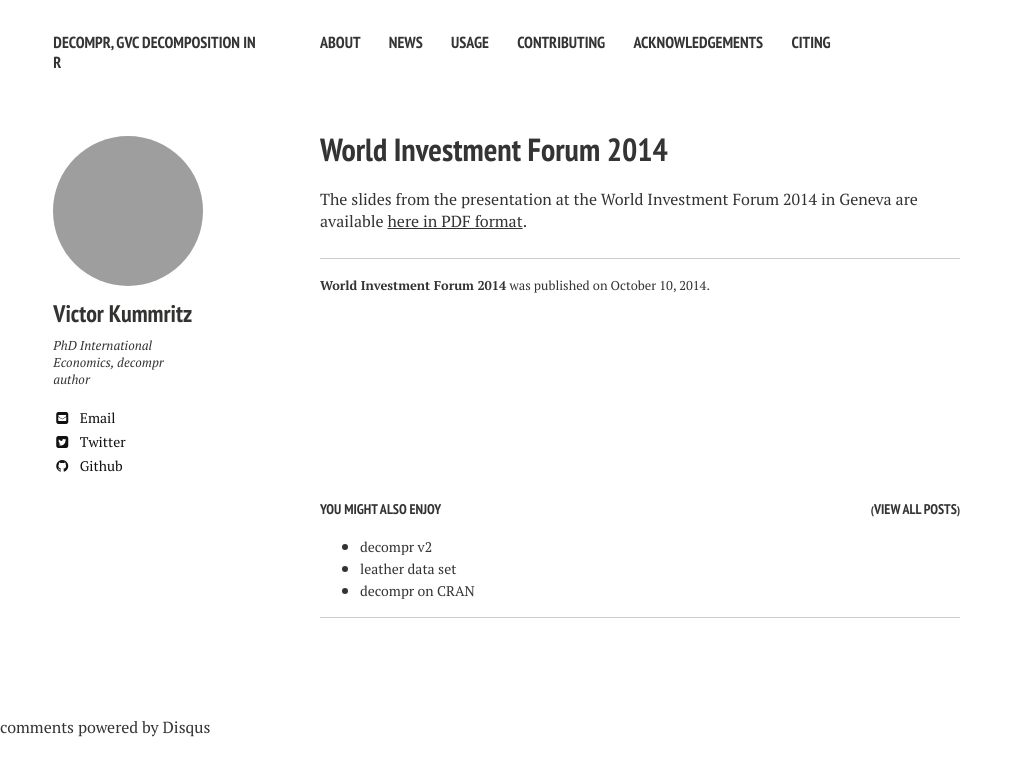
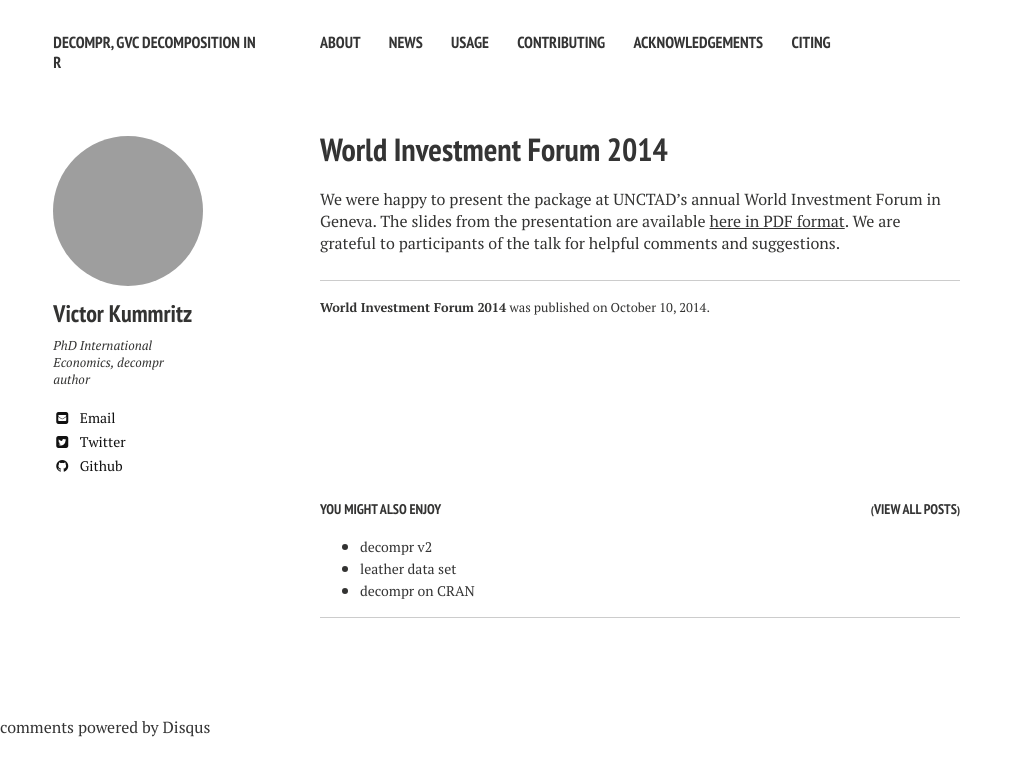
Before and after one commit to bquast/decompr, a Jekyll site: the page built from _posts/2014-10-10-World-Investment-Forum-2014.md, in a window 1280 px wide. Shown: the top 776 px of the page, without its empty margins (0-1023 px from the left). Built offline with Jekyll 4.4.1, drawn with Linux system fonts in a browser that asks for light colours; nearby versions of some CDN libraries; comment, search, counter and statistics services are not loaded; grey boxes are pictures that could not be loaded.

Commit message:
Update 2014-10-10-World-Investment-Forum-2014.md

```diff
--- a/_posts/2014-10-10-World-Investment-Forum-2014.md
+++ b/_posts/2014-10-10-World-Investment-Forum-2014.md
@@ -7,4 +7,4 @@ tags: []
 comments: true
 ---
 
-The slides from the presentation at the World Investment Forum 2014 in Geneva are available [here in PDF format](https://github.com/bquast/decompr/blob/gh-pages/_includes/WIF-2014-10-15.pdf?raw=true).
+We were happy to present the package at UNCTAD's annual World Investment Forum in Geneva. The slides from the presentation are available [here in PDF format](https://github.com/bquast/decompr/blob/gh-pages/_includes/WIF-2014-10-15.pdf?raw=true). We are grateful to participants of the talk for helpful comments and suggestions.
```
